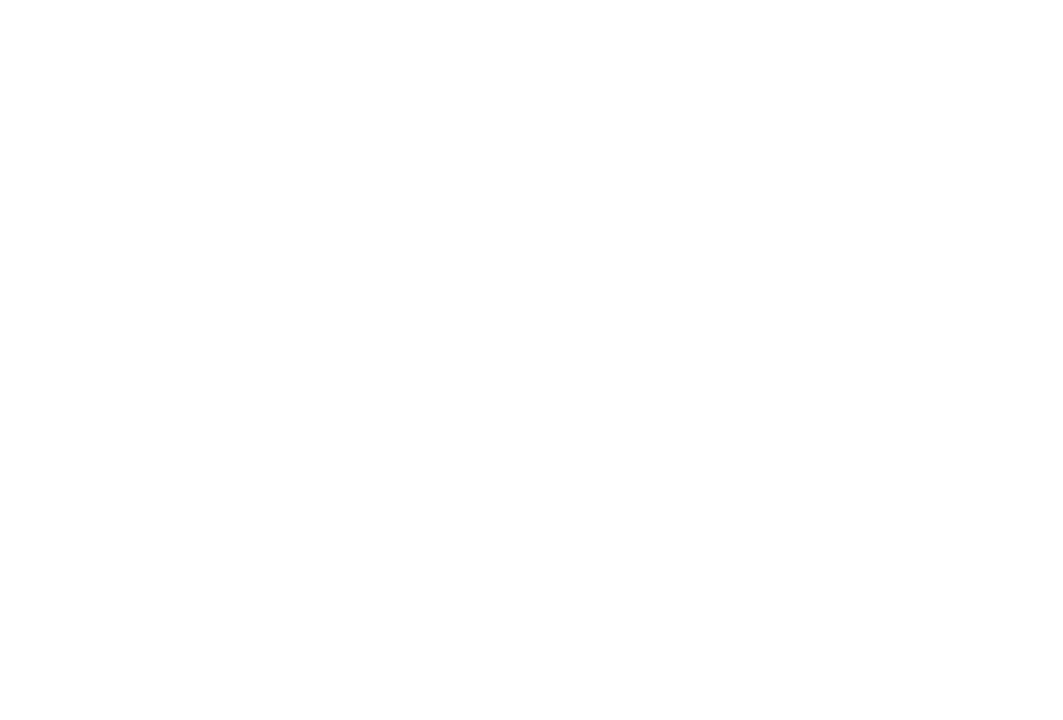
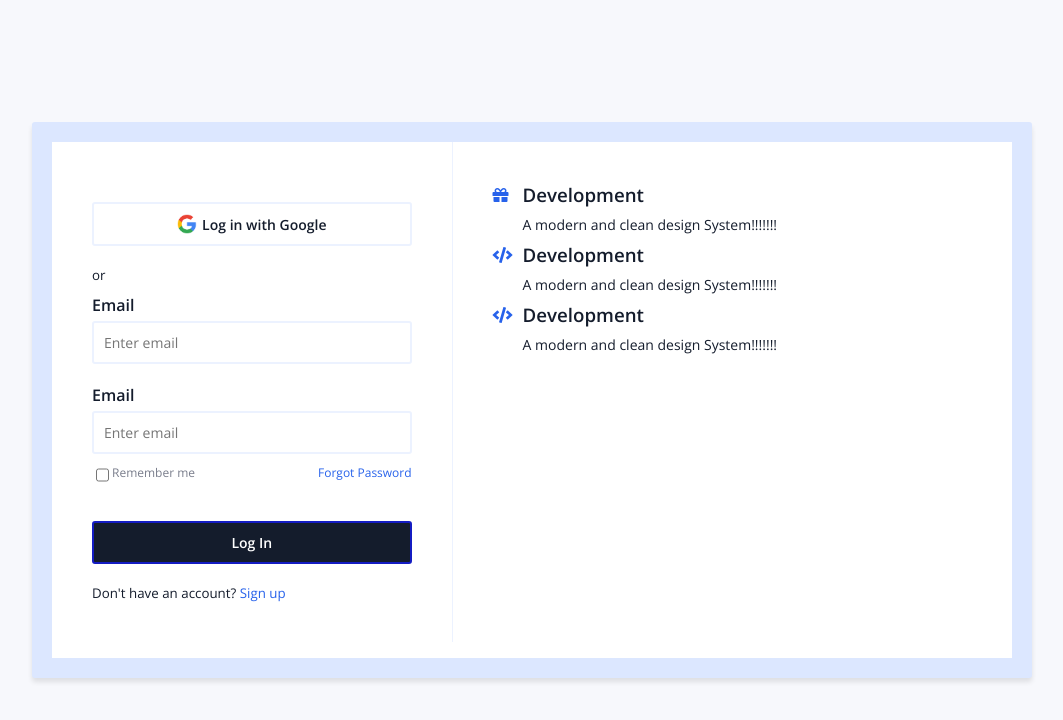
Before and after one commit to sae1013/custom_homepage, a plain HTML site: page login/index.html in a window 1280 px wide. Shown: the whole page, without its empty margins (108-1171 px from the left). Drawn offline with nearby package versions, Linux system fonts and the light colour scheme.

Commit message:
login_comlete

```diff
--- a/login/index.html
+++ b/login/index.html
@@ -4,9 +4,55 @@
     <meta name="viewport" content="width=device-width, initial-scale=1.0">
     <title>Login</title>
     <link rel="stylesheet" href="style.css">
-    <link rel="stylesheet" href="https://cdnjs.cloudflare.com/ajax/libs/font-awesome/5.13.1/js/all.min.js">
+    <link rel="stylesheet" href="https://cdnjs.cloudflare.com/ajax/libs/font-awesome/5.13.1/css/all.min.css" integrity="sha256-2XFplPlrFClt0bIdPgpz8H7ojnk10H69xRqd9+uTShA=" crossorigin="anonymous" />
 </head>
 <body>
+    <div class="container">
+        <form >
+            <button class="btn btn-ghost">
+                <img src="./images/google.png" alt=""> Log in with Google
+            </button>
 
+            <small>or</small>
+            <div class="form-control">
+                <label for="email">Email</label>
+                <input type="email" id="email" placeholder ="Enter email">
+            </div>
+
+            <div class="form-control">
+                <label for="password">Email</label>
+                <input type="password" id="password" placeholder ="Enter email">
+            </div>
+
+            <div class="checkbox-container">
+                <input type="checkbox" id="remember">
+                <label for="remember"> Remember me</label>
+
+                <a href="#">Forgot Password</a>
+            </div>
+            <button class="btn">Log In</button>
+            <small>Don't have an account? <a href="#">Sign up </a></small>
+        </form>
+        <div class="features">
+            <div class="feature">
+                <i class ="fas fa-gift"></i>
+                <h3>Development</h3>
+                <p>A modern and clean design System!!!!!!!</p>
+            </div>
+
+            <div class="feature">
+                <i class ="fas fa-code"></i>
+                <h3>Development</h3>
+                <p>A modern and clean design System!!!!!!!</p>
+            </div>
+
+            <div class="feature">
+                <i class ="fas fa-code"></i>
+                <h3>Development</h3>
+                <p>A modern and clean design System!!!!!!!</p>
+            </div>
+        </div>
+
+    </div>
 </body>
 </html>
--- a/login/style.css
+++ b/login/style.css
@@ -0,0 +1,138 @@
+@import url('https://fonts.googleapis.com/css2?family=Open+Sans:wght@400;600&display=swap');
+
+*{
+    box-sizing: border-box;
+}
+body {
+    margin: 0;
+    background-color: #f7f8fc;
+    color: #141c2c;
+    font-family: 'Open Sans', sans-serif;
+    display: flex;
+    align-items: center;
+    justify-content: center;
+    height: 100vh;
+}
+
+a{
+    color: #2762eb;
+    text-decoration: none;
+
+}
+
+.container {
+    background-color: #fff;
+    border-radius: 3px;
+    border: 20px solid #dce7ff;
+    width: 1000px;
+    max-width:100%;
+    display:flex;
+    box-shadow: 0 4px 5px rgba(0,0,0,0.1)
+}
+/* .btn-ghost{
+    height:30px;
+} */
+
+form{
+    border-right: 1px solid #ecf2ff;
+    display:flex;
+    flex-direction: column;
+    align-content:center;
+    justify-content:center;
+    padding: 40px;
+    flex:1;
+}
+.form-control{
+    margin: 10px 0;
+    width:100%;
+}
+label{
+    display: inline-block;
+    font-weight: bold;
+    margin-bottom: 5px;
+}
+
+input:not([type='checkbox']) {
+    background-color: transparent;
+    border: 2px solid #ecf2ff;
+    border-radius: 3px;
+    font-family: inherit;
+    font-size:14px;
+    padding: 10px;
+    width: 100%;
+}
+
+.checkbox-container {
+    display:flex;
+    justify-content: space-between;
+    font-size: 12px;
+    margin-bottom: 15px;
+    width: 100%;
+}
+
+.checkbox-container label {
+    color: #7a7e8c;
+    font-weight: normal;
+}
+.checkbox-container a {
+    margin-left: auto
+}
+.btn{
+    cursor: pointer;
+    background-color:#141c2c;
+    border:2px solid #141cc2;
+    border-radius: 3px;
+    color: #fff;
+    display: flex;
+    align-items: center;
+    justify-content:center;
+    font-family: inherit;
+    font-weight:bold;
+    font-size: 14px;
+    padding: 10px;
+    margin: 20px 0;
+    width: 100%;
+}
+.btn-ghost {
+    background-color: transparent;
+    border-color:#ecf2ff;
+    color: #141c2c;
+}
+.btn img{
+    margin-right: 5px;
+    height:20px;
+}
+
+.features {
+    flex: 1.5;
+    padding:40px;
+}
+
+.feature {
+    padding-left:30px;
+    position: relative;
+}
+.feature i {
+    color: #2762eb;
+    position: absolute;
+    top:5px;
+    left:0;
+}
+.feature h3 {
+    margin: 0;
+}
+
+.feature p {
+    font-size: 14px;
+    line-height:1.8 ;
+    margin: 5px 0px;
+}
+
+@media(max-width:768px){
+    .container{
+        flex-direction: column;
+    }
+    .form{
+        border-right: 0;
+    }
+}
```
Also changed, not shown: login/images/google.png (added).
